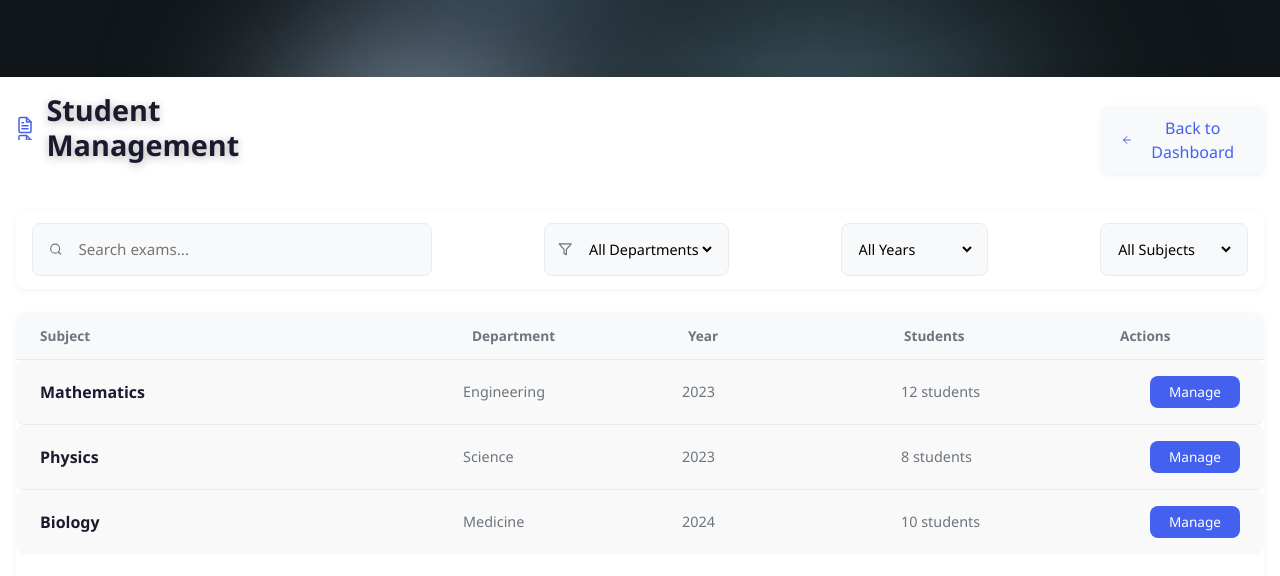
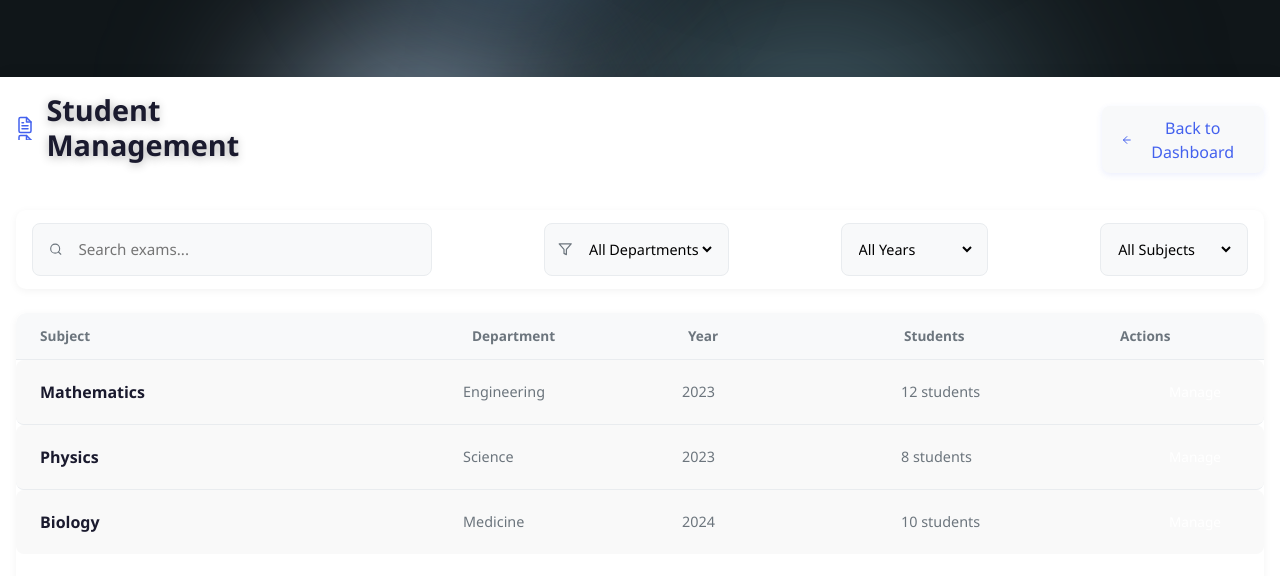
Before and after one commit to Bodi126/Test-Trust, a React (Create React App) app in the folder GraduationProject/test-trust-instructor/: page /ManageStudents in a window 1280 px wide. Shown: the top 576 px of the page. Built offline with nearby package versions, Linux system fonts and the light colour scheme.

Commit message:
manageExam icons edit

```diff
--- a/GraduationProject/test-trust-instructor/src/ManageExam.css
+++ b/GraduationProject/test-trust-instructor/src/ManageExam.css
@@ -314,13 +314,13 @@
 }
 
 .exam-action-btn {
-  width: 32px;
+  width: 10px;
   height: 32px;
   border-radius: 8px;
   display: flex;
   align-items: center;
   justify-content: center;
-  background: transparent;
+  background: transparent !important;
   border: none;
   cursor: pointer;
   transition: all 0.2s ease;
@@ -334,14 +334,17 @@
 
 .exam-action-btn.view {
   color: var(--primary);
+  display: var(--primary);
 }
 
 .exam-action-btn.edit {
   color: var(--warning);
+  display: var(--warning);
 }
 
 .exam-action-btn.delete {
   color: var(--danger);
+  display: var(--danger);
 }
 
 /* Exam Details Section */
```
